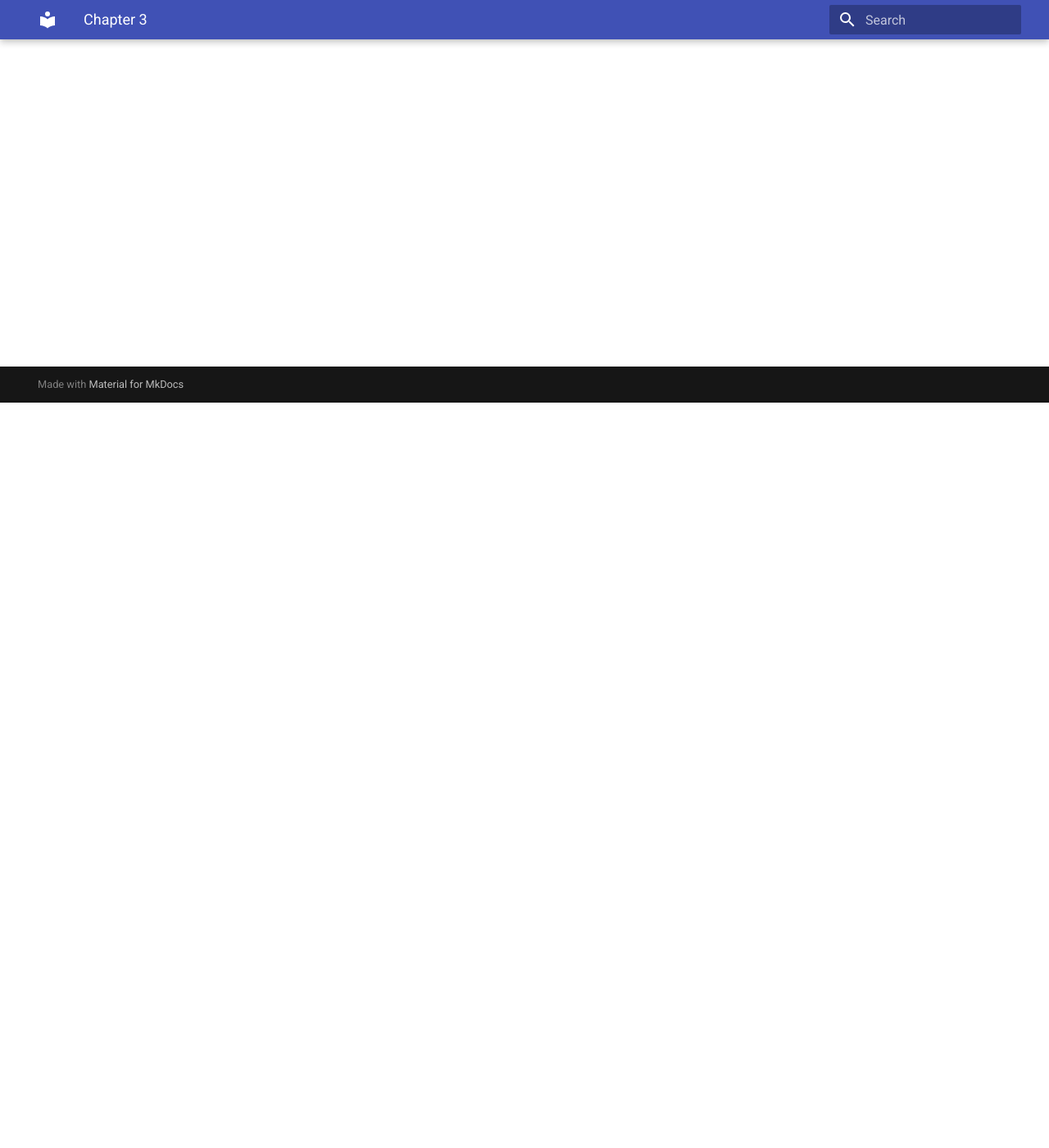
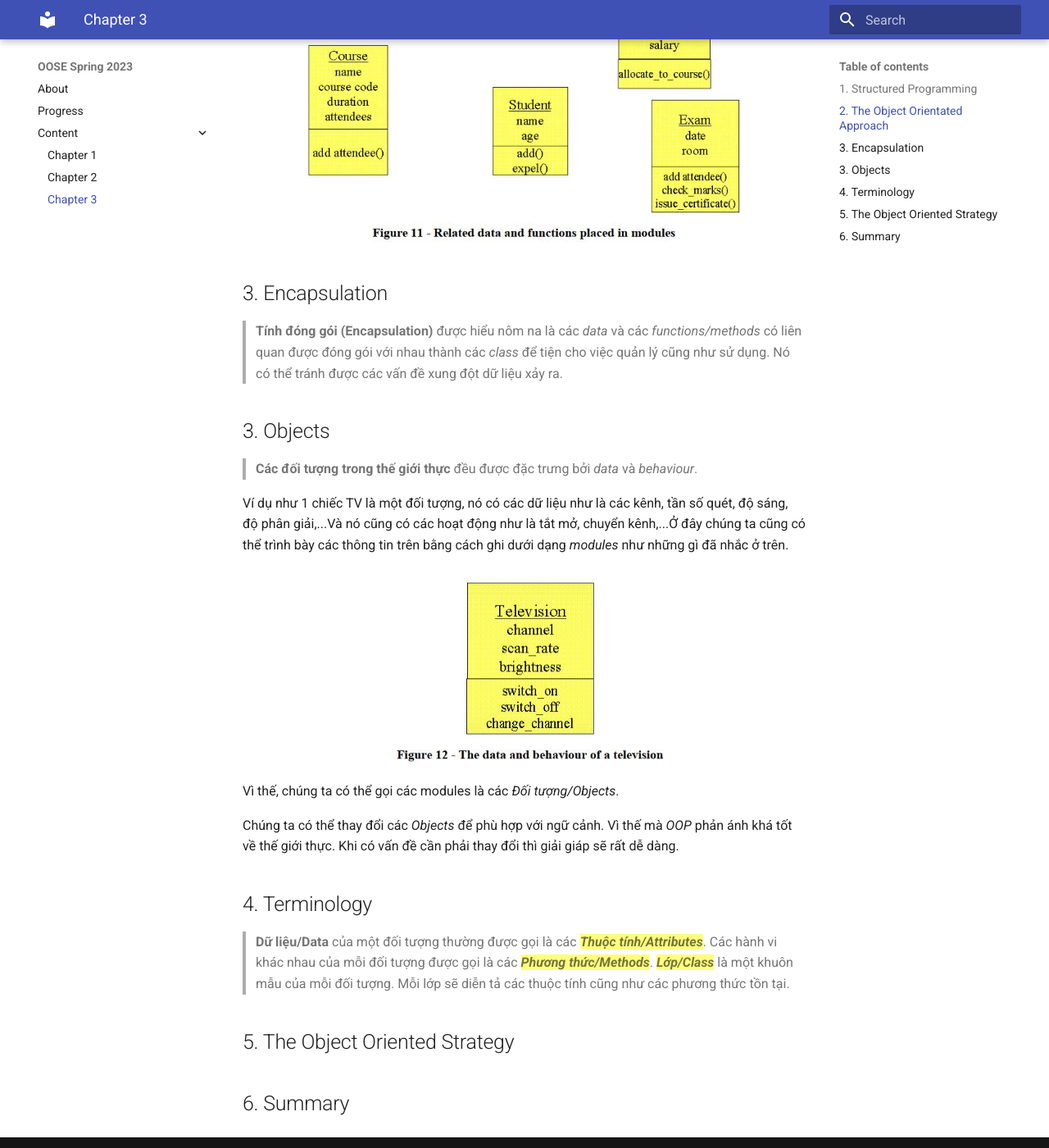
Before and after one commit to kiritoroo/oose-spring-2023, an MkDocs documentation site: the page built from docs/assignment/chapter3/chapter3.md, in a window 1280 px wide and 1400 px high, scrolled down 909 px. Shown: the whole window at 82% size. Built offline with MkDocs 1.6.1 and Material for MkDocs 9.7.7, drawn with Linux system fonts in a browser that asks for light colours; some of the changed text lies outside the part shown.

Commit message:
[04/02/2023][CNPMHDT_Chapter3]

```diff
--- a/docs/assignment/chapter3/chapter3.md
+++ b/docs/assignment/chapter3/chapter3.md
@@ -1,13 +1,31 @@
 ## 1. Structured Programming
+> **Functional decomposition:** là một tiến trình phân chia các *functions* quá lớn, quá khó kiểm soát thành các *functions* nhỏ hơn để dễ hiểu, cũng như kiểm soát được nó.
+
+Hầu hết *functions* sẽ yêu cầu dữ liệu để hoạt động. Và dữ liệu trong hệ thống thường được lưu ở dưới *database* hoặc có một số trường hợp trong *memory* như là các biến toàn cục. Các dữ liệu này thường phụ thuộc vào khi nên đôi khi sẽ có vấn đề xảy ra khi chúng ta thay đổi nó.
+![bg](img/img_01.JPG){width=100% align=center}
 
 ## 2. The Object Orientated Approach
+> **OOP** giúp chúng ta giảm bớt tác động của các vấn đề kể trên bằng cách liên kết *data* và *functions* có liên quan đến nhau vào *module* giống nhau.
+
+![bg](img/img_02.JPG){width=100% align=center}
 
 ## 3. Encapsulation
+> **Tính đóng gói (Encapsulation)** được hiểu nôm na là các *data* và các *functions/methods* có liên quan được đóng gói với nhau thành các *class* để tiện cho việc quản lý cũng như sử dụng. Nó có thể tránh được các vấn đề xung đột dữ liệu xảy ra.
 
 ## 3. Objects
+> **Các đối tượng trong thế giới thực** đều được đặc trưng bởi *data* và *behaviour*.
 
-## 3. Terminology
+Ví dụ như 1 chiếc TV là một đối tượng, nó có các dữ liệu như là các kênh, tần số quét, độ sáng, độ phân giải,...Và nó cũng có các hoạt động như là tắt mở, chuyển kênh,...Ở đây chúng ta cũng có thể trình bày các thông tin trên bằng cách ghi dưới dạng *modules* như những gì đã nhắc ở trên.
 
-## 4. The Object Oriented Strategy
+![bg](img/img_03.JPG){width=100% align=center}
 
-## 5. Summary
+Vì thế, chúng ta có thể gọi các modules là các *Đối tượng/Objects*.
+
+Chúng ta có thể thay đổi các *Objects* để phù hợp với ngữ cảnh. Vì thế mà *OOP* phản ánh khá tốt về thế giới thực. Khi có vấn đề cần phải thay đổi thì giải giáp sẽ rất dễ dàng.
+## 4. Terminology
+> **Dữ liệu/Data** của một đối tượng thường được gọi là các ***==Thuộc tính/Attributes==***.
+Các hành vi khác nhau của mỗi đối tượng được gọi là các ***==Phương thức/Methods==***.
+***==Lớp/Class==*** là một khuôn mẫu của mỗi đối tượng. Mỗi lớp sẽ diễn tả các thuộc tính cũng như các phương thức tồn tại.
+## 5. The Object Oriented Strategy
+
+## 6. Summary
```
Also changed, not shown: docs/assignment/chapter3/img/img_01.JPG (added), docs/assignment/chapter3/img/img_02.JPG (added), docs/assignment/chapter3/img/img_03.JPG (added).
